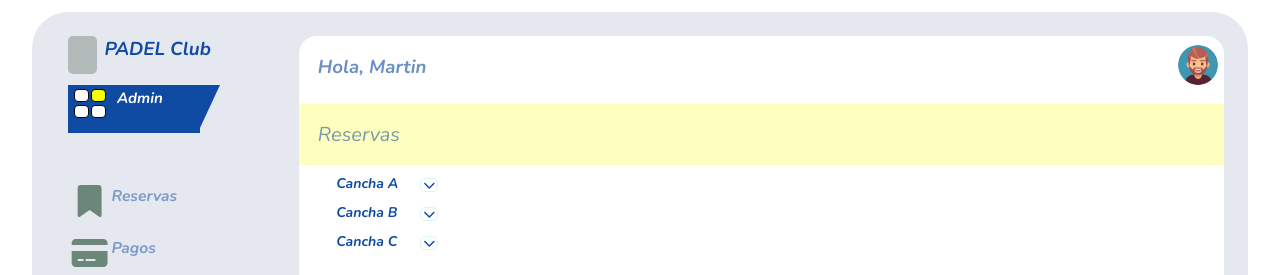
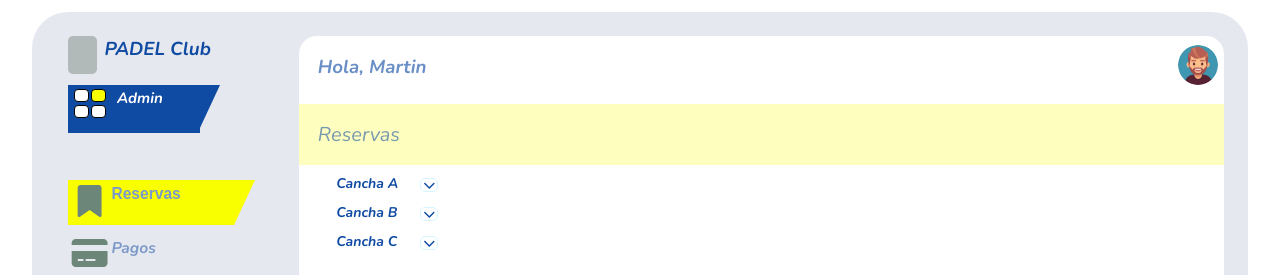
Before and after one commit to FacundoAylan/dashboard, a React (Vite) app: page /home in a window 1280 px wide. Shown: the top 275 px of the page. Built offline with nearby package versions, Linux system fonts and the light colour scheme.

Commit message:
subiendo la primera version de dashboard

```diff
--- a/src/03-Home/home.jsx
+++ b/src/03-Home/home.jsx
@@ -17,7 +17,7 @@ import "./index.css";
 const Home = () => {
 
   const [currentComponent, setCurrentComponent] = useState(<Reserves />);
-  const [button, setButton] = useState(null);
+  const [button, setButton] = useState('buttonA');
 
   const handleClick = (newComponent, button) => {
     setCurrentComponent(newComponent);
```
